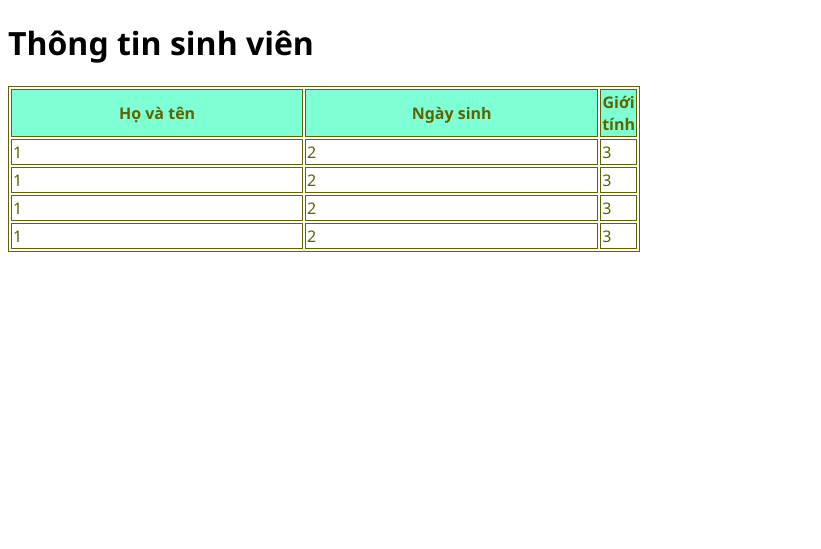
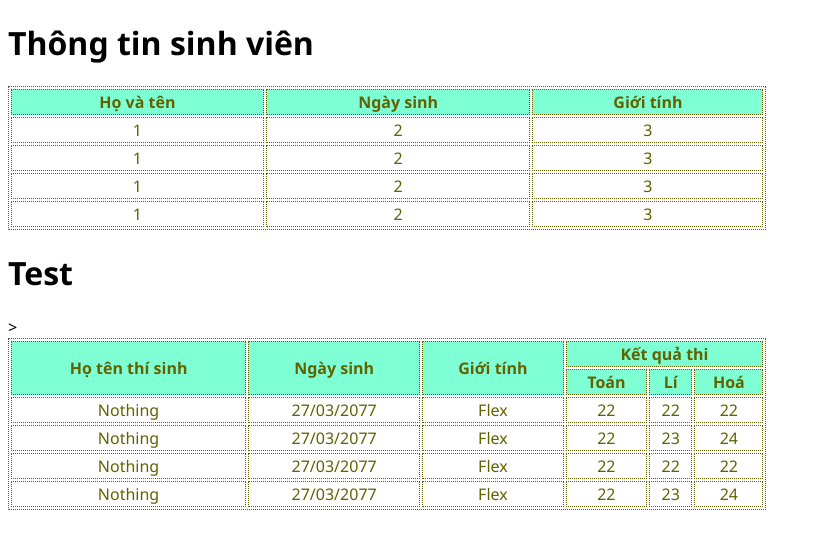
Before and after one commit to megadiiiii/Web, a PHP site: page /W1D2.php in a window 1280 px wide. Shown: the top 549 px of the page, without its empty margins (0-821 px from the left). Run offline with PHP 8.4, Linux system fonts and the light colour scheme.

Commit message:
Edit CSS W1D2

```diff
--- a/W1/W1D2.css
+++ b/W1/W1D2.css
@@ -5,8 +5,11 @@
 table, th, td {
     border-color: rgb(0, 0, 0);
     border: 1px solid;
-    width: 50%;
     color: rgb(98, 98, 0);
+    border-style:dotted;
+}
+table {
+    width: 60%;
 }
 
 th {
@@ -14,6 +17,10 @@ th {
     text-align: center;
 }
 
+td {
+    text-align: center;
+}
+
 .h1 {
     text-align: center;
 }
--- a/W1/W1D2.php
+++ b/W1/W1D2.php
@@ -40,6 +40,55 @@
                 <td>3</td>
             </tr>
         </table>
+
+        <h1>Test</h1>
+        <table>
+            <tr>
+                <th rowspan = "2">Họ tên thí sinh</th>
+                <th rowspan = "2">Ngày sinh</th>
+                <th rowspan = "2">Giới tính</th>
+                <th colspan = "3">Kết quả thi</th>
+            </tr>
+
+            ><tr>
+                <th>Toán</th>
+                <th>Lí</th>
+                <th>Hoá</th>
+            </tr>
+
+            <tr>
+                <td>Nothing</td>
+                <td>27/03/2077</td>
+                <td>Flex</td>
+                <td>22</td>
+                <td>22</td>
+                <td>22</td>
+            </tr>
+            <tr>
+                <td>Nothing</td>
+                <td>27/03/2077</td>
+                <td>Flex</td>
+                <td>22</td>
+                <td>23</td>
+                <td>24</td>
+            </tr>
+            <tr>
+                <td>Nothing</td>
+                <td>27/03/2077</td>
+                <td>Flex</td>
+                <td>22</td>
+                <td>22</td>
+                <td>22</td>
+            </tr>
+            <tr>
+                <td>Nothing</td>
+                <td>27/03/2077</td>
+                <td>Flex</td>
+                <td>22</td>
+                <td>23</td>
+                <td>24</td>
+            </tr>
+        </table>
     </div>
 </body>
 </html>
```
